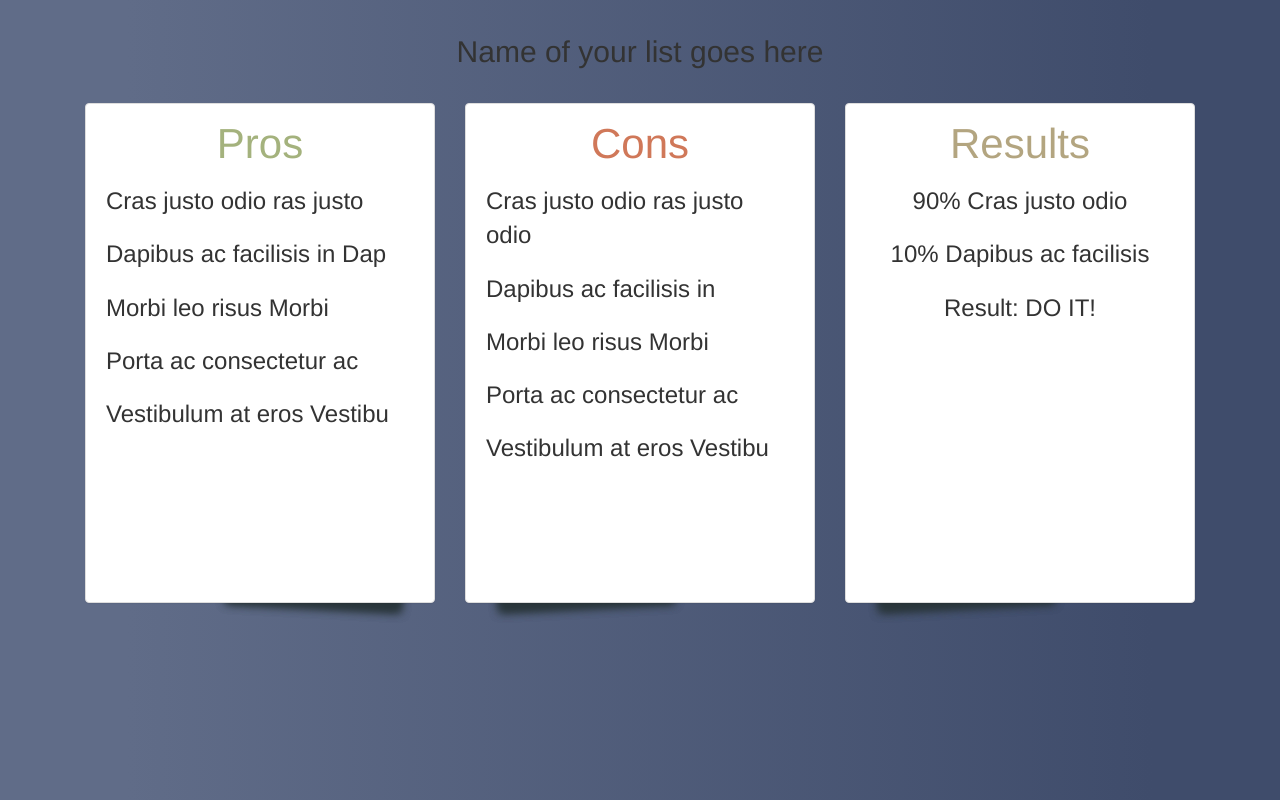
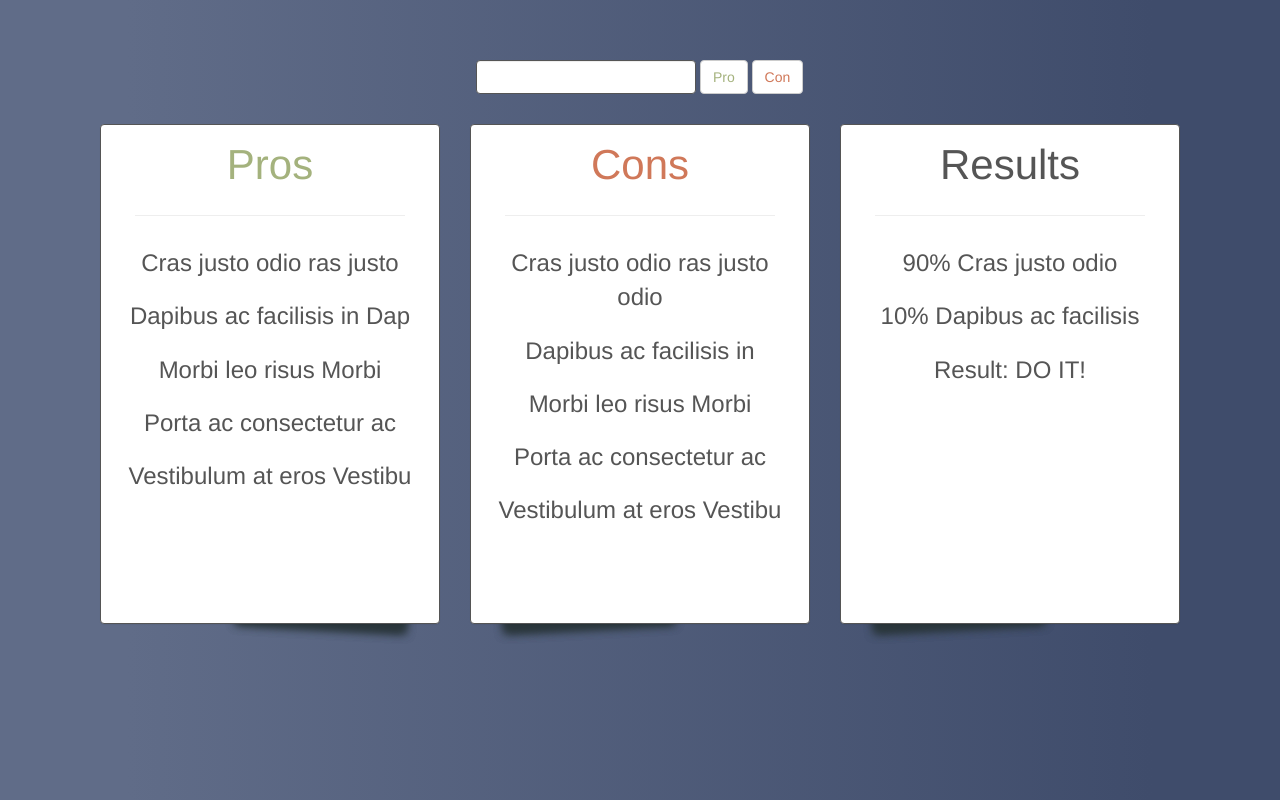
Before and after one commit to teachme10code/list, a plain HTML site: page main.html in a window 1280 px wide. Drawn offline with Linux system fonts and the light colour scheme.

Commit message:
input box, buttons and some more minor styling changes

```diff
--- a/css/main.css
+++ b/css/main.css
@@ -12,33 +12,70 @@ body {
 	width: 100%;
 	margin-left: auto;
 	margin-right: auto;
+	margin-top: 60px;
 	padding-left: 20px;
 	padding-right: 20px;
-	position: relative;
-    z-index: -5;
+	position: static;
+    z-index: 100;
 }
 
-.column {
-	display: inline-block;
-	width: 350px;
-	min-width: 300px;
-	margin-left: 15px;
-	margin-right: 15px;
-	padding: 0px;
+.form-container {
+	position: static;
+	margin-bottom: 30px;
+	margin-right: auto;
+	margin-left: auto;
 }
 
-h2 {
-	text-align: center;
-	font-weight: lighter;
-	margin-top: 35px;
-	margin-bottom: 35px;
+.row-container {
+	width: 350px;
+	height: 35px;
+	margin-left: auto;
+	margin-right: auto;
 }
 
 .three-columns {
 	position: static;
 	margin-left: auto;
 	margin-right: auto;
-	width: 1140px;
+	width: 1110px;
+}
+
+.input-wrapper {
+	position: static;
+	width: 328px;
+	margin-left: auto;
+	margin-right: auto;
+}
+
+.input-box {
+	position: relative;
+	width: 220px;
+}
+
+#input-field {
+	position: static;
+	font-size: 18px;
+	border-color: #555;
+	width: 220px;
+}
+
+#pro-button {
+	position: static;
+	color: #A4B27D;
+}
+
+#con-button {
+	position: static;
+	color: #D07859;
+}
+
+.column {
+	display: inline-block;
+	width: 340px;
+	min-width: 300px;
+	margin-left: 15px;
+	margin-right: 15px;
+	padding: 0px;
 }
 
 .pros-panel,
@@ -47,7 +84,9 @@ h2 {
 	min-height: 500px;
 	margin-bottom: 30px;
 	min-width: 300px;
-	width: 350px;
+	width: 340px;
+	border-color: #555;
+	text-align: center;
 }
 
 .pros-panel:before, .pros-panel:after {
@@ -109,7 +148,9 @@ h2 {
 	margin-left: auto;
 	margin-right: auto;
 	border: none;
+	padding-top: 5px;
 	padding-bottom: 0px;
+	margin-top: 0px;
 	margin-bottom: 0px;
 }
 
@@ -122,7 +163,11 @@ h2 {
 }
 
 #results-heading {
-	color: #B3A580;
+	color: #555;
+}
+
+hr {
+	width: 80%;
 }
 
 .list-group {
@@ -134,4 +179,5 @@ h2 {
 	border: none;
 	padding-left: 20px;
 	padding-right: 20px;
+	color: #555;
 }
--- a/main.html
+++ b/main.html
@@ -13,13 +13,22 @@
 	</head>
 	<body>
 		<div class="container up-in-here">
-			<h2>Name of your list goes here</h2>
 			<div class="row three-columns">
+				<div class="form-container">
+					<form class="form-inline input-wrapper">
+	  					<div class="form-group input-box">
+	    					<input type="text" class="form-control" id="input-field" placeholder="">
+	    				</div>
+	    				<button type="submit" class="btn btn-default" id="pro-button">Pro</button>
+	    				<button type="submit" class="btn btn-default" id="con-button">Con</button>
+	  				</form>
+	  			</div>
 				<div class="col-sm-4 column">
 					<div class="panel panel-default pros-panel ul-container">
 						<div class="panel-heading pros">
 							<p id="pros-heading">Pros</p>
 						</div>
+						<hr>
 						<ul class="list-group">
 							<li class="list-group-item">Cras justo odio ras justo</li>
 							<li class="list-group-item">Dapibus ac facilisis in Dap</li>
@@ -34,6 +43,7 @@
 						<div class="panel-heading cons">
 							<p id="cons-heading">Cons</p>
 						</div>
+						<hr>
 						<ul class="list-group">
 							<li class="list-group-item">Cras justo odio ras justo odio</li>
 							<li class="list-group-item">Dapibus ac facilisis in</li>
@@ -48,7 +58,8 @@
 						<div class="panel-heading results">
 							<p id="results-heading">Results</p>
 						</div>
-						<ul class="list-group">
+						<hr>
+						<ul class="list-group list">
 							<li class="list-group-item">90% Cras justo odio</li>
 							<li class="list-group-item">10% Dapibus ac facilisis</li>
 							<li class="list-group-item">Result: DO IT!</li>
```
